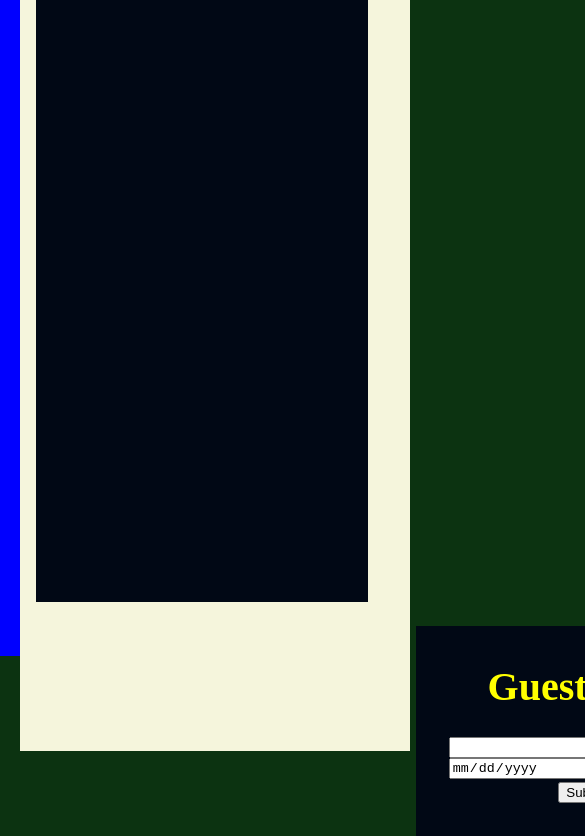
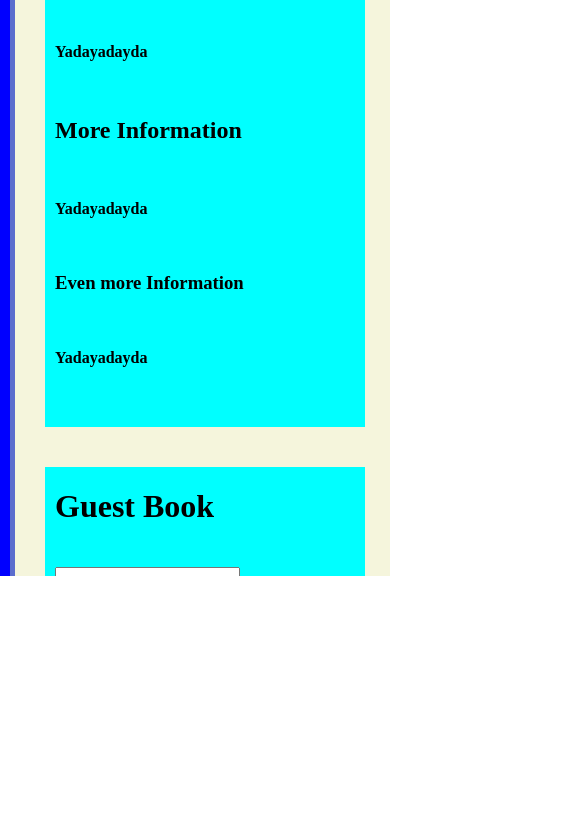
Before and after one commit to EddyUnavailable/week4task3, a website built with Vite: page client/index.html in a window 390 px wide. Shown: the part 268-1104 px from the top of the page, 585 px wide, since content can reach past the window. After the commit the page ends 844 px from the top, so only its background shows below. Built offline with nearby package versions, Linux system fonts and the light colour scheme; no server answers.

Commit message:
something bla bla

```diff
--- a/client/index.html
+++ b/client/index.html
@@ -2,7 +2,7 @@
 <html lang="en">
   <head>
     <meta charset="UTF-8" />
-    <link rel="icon" type="image/svg+xml" href="/vite.svg" />
+    <link rel="stylesheet" type="image/svg+xml" href=" https://rsms.me/inter/inter.css">
     <meta name="viewport" content="width=device-width, initial-scale=1.0" />
     <title>Vite App</title>
     <link rel= "stylesheet" href= "src/style.css">
@@ -20,26 +20,34 @@
         <div class="item item7">Cool</div>
         <div class="item item8">!</div>
       </div>
-      <div class="box1">
-        <div class="box2">
-          <div class="box3">Information and stuff</div>
-          <form id="guestB" class="box3 guestB">
-            <h1>Guest Book</h1>
-            <input name="username" type="text">
-            <input name="date" type="date">
-            <textarea"comments" type="text"></textarea>
-            <button type="submit">Submit</button>
-          </form>
+      <div class="outtabox">
+        <div class="boxes3 info1">
+          <H1 class="title1">Information</h1>
+            <p>Yadayadayda</p>
+          <H2>More Information</h2>
+            <p>Yadayadayda</p>
+          <H3>Even more Information</h3>
+            <p>Yadayadayda</p>
+        </div>
+        <div id=form class="boxes3 guestB1">
+          <h1 class="title1">Guest Book</h1>
+          <input name="username" type="text">
+          <textarea type="text">Post you comment here</textarea>
+          <button type="submit">Submit</button>
+        </div>
+        <!-- <form id="form">
+          <input name="username" type="text">
+          <input name="password" type="text" min="10" max="100">
+          <button type="submit">Submit</button>
+        </form> -->
+        <div class="boxes3 pcomments1 ">
           <form class="box3 pcomments">
-            <h1>Past comments</h1>
-            <div id="content"></div>
+            <h1 class="title1">Past comments</h1>
+            <p id="content"></p>
             <div></div>
           </form>
         </div>
       </div>
     </h1>
-
-    </div>
-    <div id="app"></div>
   </body>
 </html>
--- a/client/src/style.css
+++ b/client/src/style.css
@@ -1,24 +1,26 @@
 body {
   margin: 0;
   padding: 0;
-  background-color: rgb(12, 51, 17);
+  /* background-color: rgb(12, 51, 17);
   background-color: linear-gradient(
     green 20%,
     rgb(7, 116, 47) 40%,
     rgb(28, 10, 110) 80%,
     rgba(33, 20, 155, 100%)
 
-    );
+    ); */
 }
 
 .shell {
   width: 100vw;
   height: 100vh;
+  display: grid;
+  grid-row: 1fr 9fr;
   margin: 0px;
   padding: 0%;
-  /* position: absolute; */
   left: 0%;
   background-color: blue;
+  overflow: hidden;
 }
 .scroll {
     position: fixed;
@@ -30,7 +32,7 @@ body {
     height: 75px;
     margin-top: 5rem;
     overflow: hidden;
-    background-color: rgb(12, 51, 17);
+    background-color: blue;
     mask-image: linear-gradient(
       to right,
     rgba(0,0,0,0),
@@ -97,56 +99,70 @@ negative delay changes where each cell starts*/
   animation-delay: calc(30s / 8 * (8 - 8) * -1);
 }
 
-.box1 {
+.title1 {
+  justify-self: center;
+
+}
+.outtabox {
   height: 100vh;
   width: 100vw;
   background: beige;
   display: grid;
-  margin: 20px;
-  /* place-items: center; */
+  grid-template-columns: 1fr 1fr 1fr;
+  margin: 10px;
+  padding: 10px;
+  box-sizing: border-box;
+  width: 100%;
+  border: solid #5B6DCD 5px;
+  padding: 5px;
+  overflow-x: hidden;
+  overflow-y: auto;
 }
 
 
-.box2 {
+.boxes3 {
+  background-color: aqua;
   display: grid;
-  gap: 24px;
   grid-template-columns: 1fr 1fr 1fr;
-  margin: 0px;
-  padding-inline: 16px;
-  max-width: 100vw;
-  max-height: 70vh;
+  gap: 20px;
+  margin: 20px;
+  padding-inline: 10px;
+  width: 500px;
+  height: 500px;
+  font-size: medium;
+
 }
 
-.box3 {
-  display: flex;
-  justify-content: center;
-  background: rgb(1, 8, 21);
-  padding: 10px;
-  width: 30vw;
-  height: 80vh;
-  text-align: center;
-  color: yellow;
-  font-size: 20px;
-  font-weight: bold;
-}
+
+
 
 @media (max-width: 1024px) {
-
+  .boxes3 {
+    width: 300px;
+    height: 500px;
+  }
 }
 @media (max-width: 768px) {
-  .box2 {
+  .outtabox {
     font-size: 12px;
     grid-template-columns: 1fr;
   }
-  .box3 {
-    width: 80vw;
-  }
+  .boxes3 {
+    justify-self: center;
+    width: 500px;
+    height: 500px;
+    }
 }
-@media (max-width: 320px) {
-  .box2 {
+@media (max-width: 500px) {
+  .outtabox {
     font-size: 12px;
     grid-template-columns: 1fr;
   }
+  .boxes3 {
+    justify-self: center;
+    width: 300px;
+    height: 500px;
+    }
 }
 /* @media only screen and (orientation: landscape) {
   body {
@@ -154,17 +170,24 @@ negative delay changes where each cell starts*/
   }
 } */
 
-.guestB {
-  display: grid;
-  grid-area: messages_flow;
-  grid-template-rows: 1fr 1fr 1fr 8fr 1fr;
-  padding-inline: 15px;
+.info1 {
+  display: flex;
+  flex-direction: column;
+  overflow-x: hidden;
+  overflow-y: auto;
 }
 
-.pcomments {
-  width: 100%;
-  overflow-x: scroll;
-  overflow: hidden;
+.guestB1 {
+  display: flex;
+  flex-direction: column;
+  align-items: flex-start;
+}
+
+.pcomments1 {
+  display: flex;
+  overflow-x: hidden;
+  overflow-y: auto;
+  scrollbar-gutter: stable both-edges;
   white-space: pre-wrap;
 }
 /* Desktop Width 1920
```
Also changed, not shown: client/src/main.js (+19 -3 lines).
